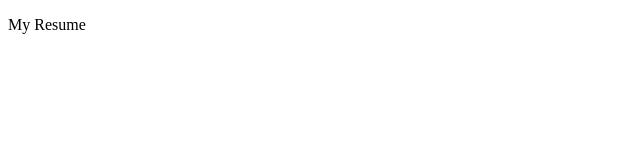
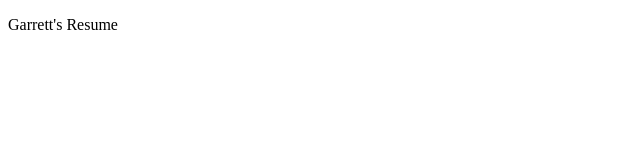
Before and after one commit to GLaakkonen/GLaakkonen.github.io, a plain HTML site: page index.html in a window 1280 px wide. Shown: the full height of the page, 0-640 px from the left. Drawn offline with Linux system fonts and the light colour scheme.

Commit message:
Change to text

```diff
--- a/index.html
+++ b/index.html
@@ -5,6 +5,6 @@
   </head>
 
   <body>
-    <p>My Resume</p>
+    <p>Garrett's Resume</p>
   </body>
 </html>
```
